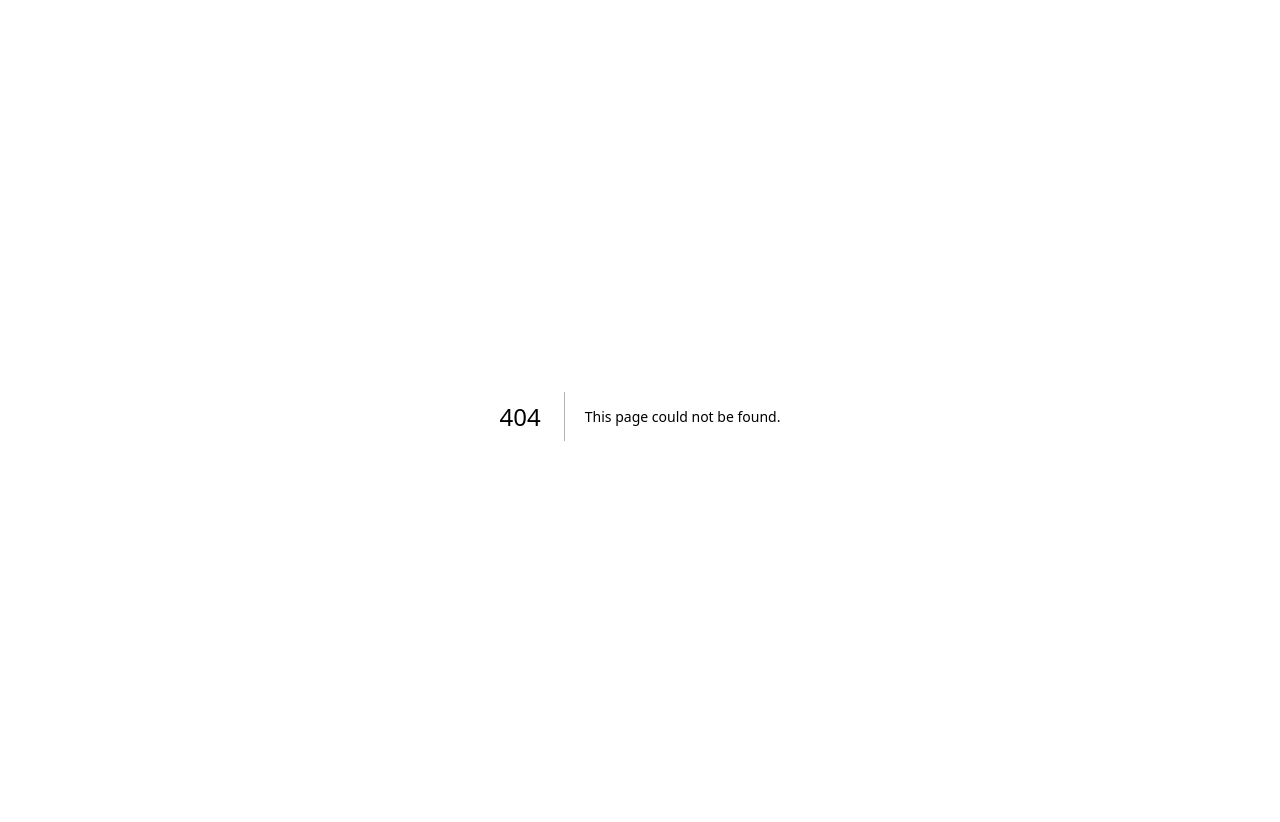
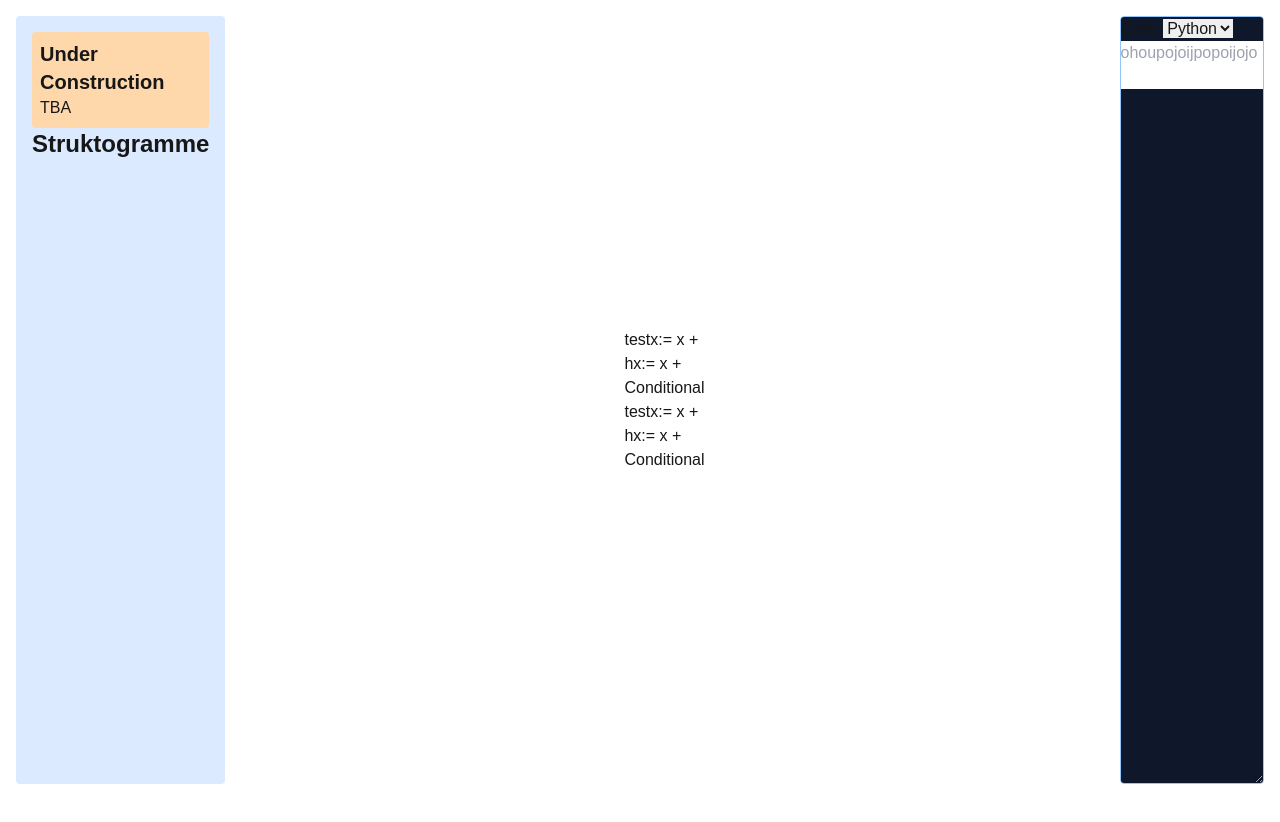
Before and after one commit to Raza-Ramadhani/learn, a Next.js app: page /m/struktogramme in a window 1280 px wide. Before the commit this address had no page. Shown: the top 822 px of the page. After the commit the page ends 800 px from the top, so only its background shows below. Built offline with nearby package versions, Linux system fonts and the light colour scheme.

Commit message:
added beta struktogramme

```diff
--- /dev/null
+++ b/app/(subjects)/m/struktogramme/page.tsx
@@ -0,0 +1,79 @@
+export default function Page() {
+    const sequence:Array<JSX.Element> = [
+        ProcessBlock('test'),
+        InputBlock(),
+        ProcessBlock('h'),
+        Conditional(),
+      ];    return(
+        <div className="flex flex-row h-svh w-full absolute inset-0 p-4">
+            <div className="max-w-80 bg-blue-100 h-full rounded p-4 w-[20%]">
+                <div className="p-2 bg-orange-200 rounded w-full">
+                    <h1 className="text-xl font-bold">Under Construction</h1>
+                    <p>TBA</p>
+                </div>
+                <h1 className="text-2xl font-bold">Struktogramme</h1>
+
+            </div>
+            <div className="p-4 flex items-center w-full justify-center">
+                <div className="min-w-24">
+                    {sequence.map((Block: JSX.Element) => Block)}
+                    {sequence.map((Block: JSX.Element) => {
+                        return(
+                            <div key={Math.random()}>
+                                {Block}
+                            </div>
+                        )
+                    })}
+                </div>
+
+            </div>
+            <div className="rounded resize-x h-full min-w-36 bg-slate-900 overflow-auto border border-blue-300 direction-[rtl]">
+                <h2>Code <select><option>Python</option></select></h2>
+                <textarea placeholder="ohoupojoijpopoijojo" className="fire-base"/>
+            </div>
+        </div>
+    )
+}
+
+function OuterBlock({children,
+}: Readonly<{
+  children: React.ReactNode;
+}>){
+    return(
+        <div className="" draggable>
+            {children}
+        </div>
+    )
+}
+
+function ProcessBlock(variable:string) {
+    return(
+        <OuterBlock>
+            <span>
+                {variable}
+                x:= x +
+            </span>
+        </OuterBlock>
+    )
+}
+
+function InputBlock() {
+    return(
+        <OuterBlock>
+            <span>
+
+            </span>
+        </OuterBlock>
+    )
+}
+
+
+function Conditional() {
+    return(
+        <OuterBlock>
+            <span>
+Conditional
+            </span>
+        </OuterBlock>
+    )
+}
```
